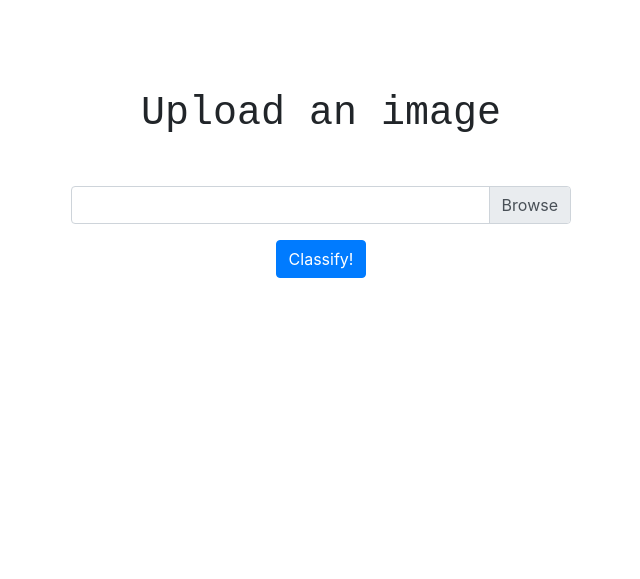
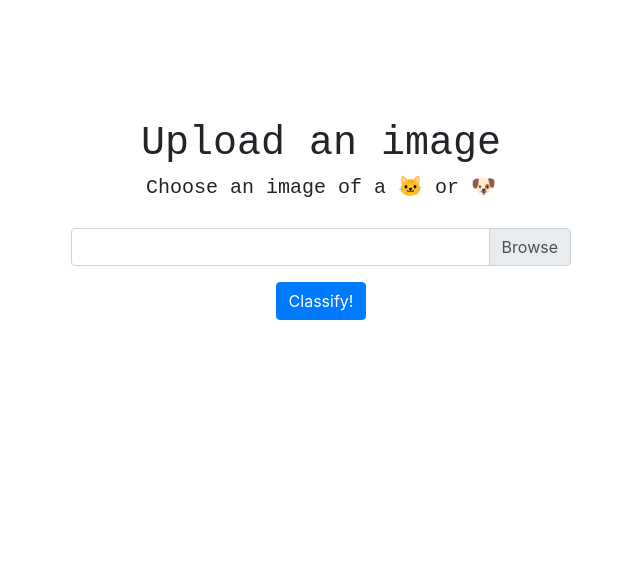
Before and after one commit to MajesticKoala/dog-classifier, a Flask app: page / in a window 1280 px wide. Shown: the part 56-635 px from the top of the page, without its empty margins (319-959 px from the left). Run offline with Flask 2, Linux system fonts and the light colour scheme; some libraries are stand-ins or nearby versions.

Commit message:
Changed headings and spacing

```diff
--- a/cat_dog/static/css/style.css
+++ b/cat_dog/static/css/style.css
@@ -1,5 +1,5 @@
 .main-content {
-    margin-top: 50px;
+    margin-top: 80px;
     margin-left: auto;
     margin-right: auto;
     width: 500px;
@@ -9,5 +9,12 @@
 
 h1 {
     font-family: 'Courier New', Courier, monospace;
-    padding: 40px;
+    padding-top: 40px;
 }
+
+
+h4 {
+    font-size: 20px;
+    font-family: 'Courier New', Courier, monospace;
+    padding-bottom: 20px;
+}
--- a/cat_dog/templates/index.html
+++ b/cat_dog/templates/index.html
@@ -25,6 +25,7 @@
     </nav>
     <div class="main-content">
         <h1 class="heading">Upload an image</h1>
+        <h4 class="sub-text">Choose an image of a 🐱 or 🐶</h4>
 
         <form action="/upload" method="POST" enctype="multipart/form-data">
             <div class="form-group">
```
